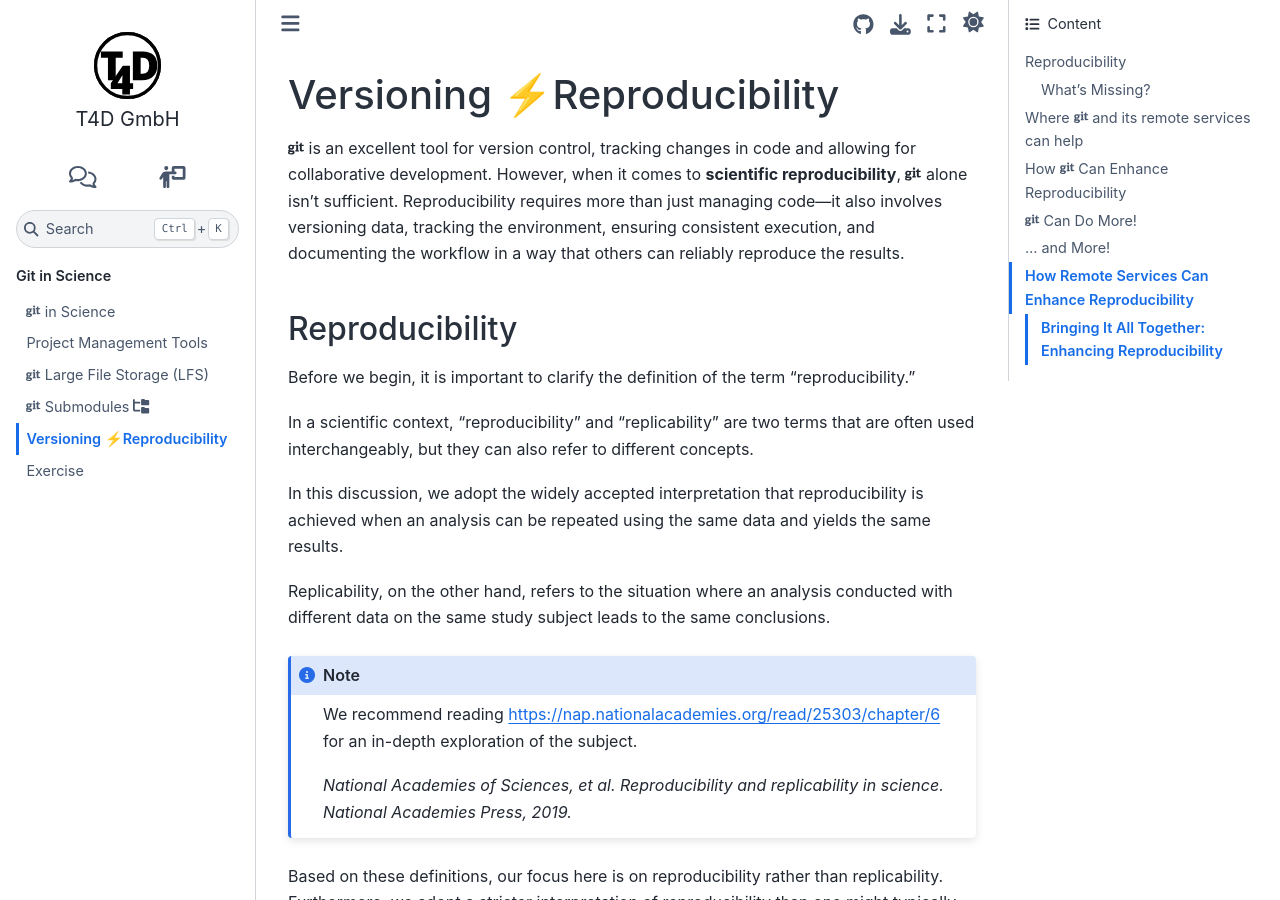
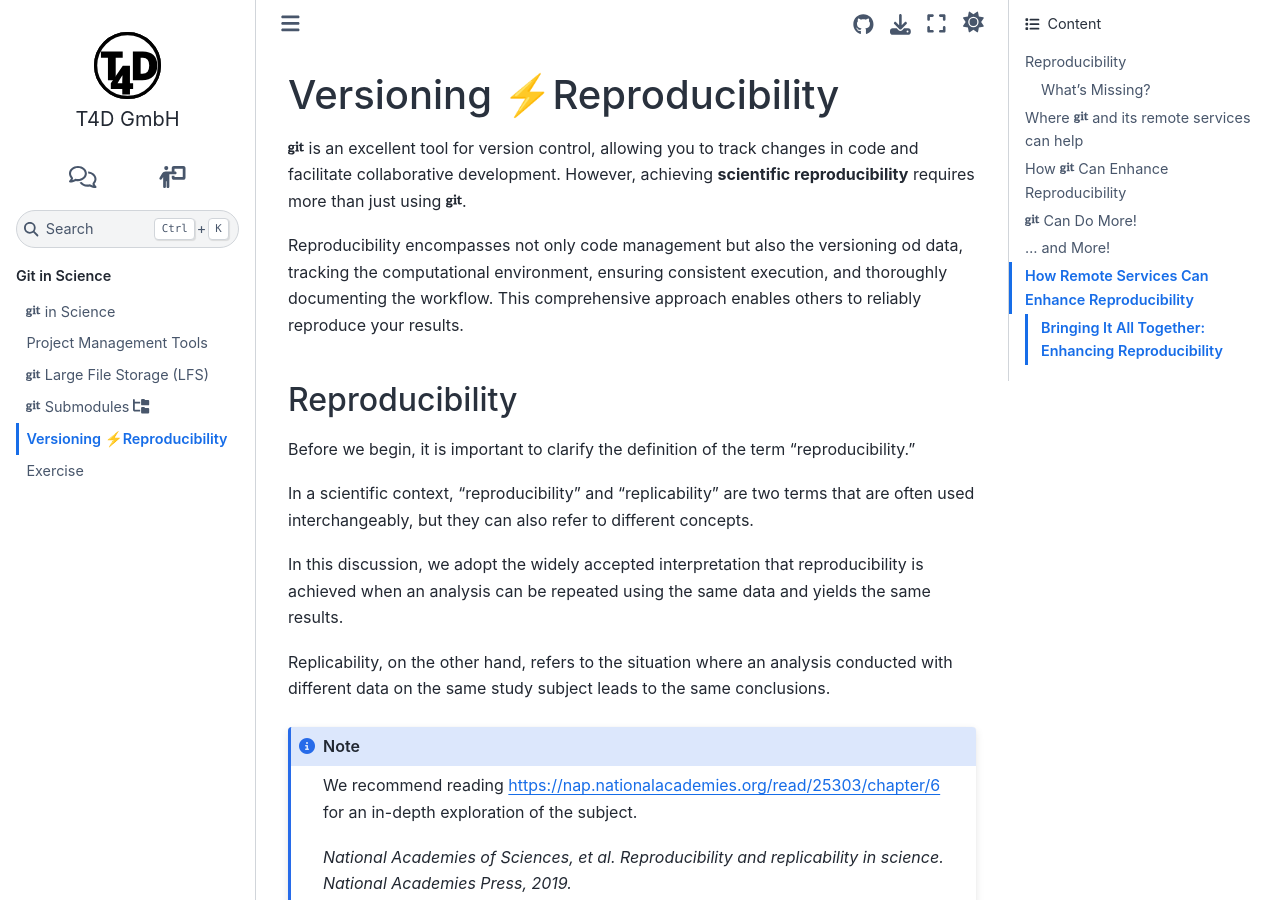
Before and after one commit to t4d-gmbh/git-and-science, a Sphinx documentation site: the page built from source/content/versioning_vs_reproducibility/index.md, in a window 1280 px wide and 900 px high. Built offline with Sphinx 7.4.7 and the Sphinx Book theme 1.1.4, drawn with Linux system fonts in a browser that asks for light colours; the version number could not be read and is left out.

Commit message:
Update index.md
Revised text for clarity

```diff
--- a/source/content/versioning_vs_reproducibility/index.md
+++ b/source/content/versioning_vs_reproducibility/index.md
@@ -1,8 +1,9 @@
 # Versioning ⚡️Reproducibility
 {% if page %}
-<i class="fab fa-git"></i> is an excellent tool for version control, tracking changes in code and allowing for collaborative development.
-However, when it comes to **scientific reproducibility**, <i class="fab fa-git"></i> alone isn't sufficient.
-Reproducibility requires more than just managing code—it also involves versioning data, tracking the environment, ensuring consistent execution, and documenting the workflow in a way that others can reliably reproduce the results.
+<i class="fab fa-git"></i> is an excellent tool for version control, allowing you to track changes in code and facilitate collaborative development.
+However, achieving **scientific reproducibility** requires more than just using <i class="fab fa-git"></i>.
+
+Reproducibility encompasses not only code management but also the versioning od data, tracking the computational environment, ensuring consistent execution, and thoroughly documenting the workflow. This comprehensive approach enables others to reliably reproduce your results.
 
 {% endif %}
 
```
